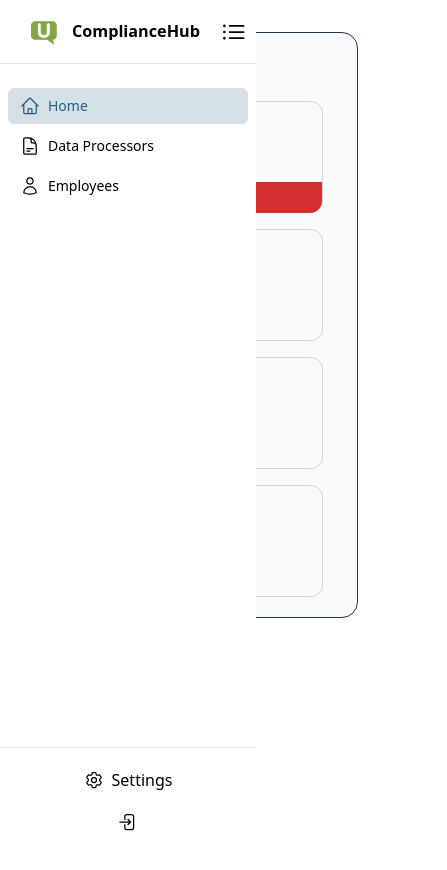
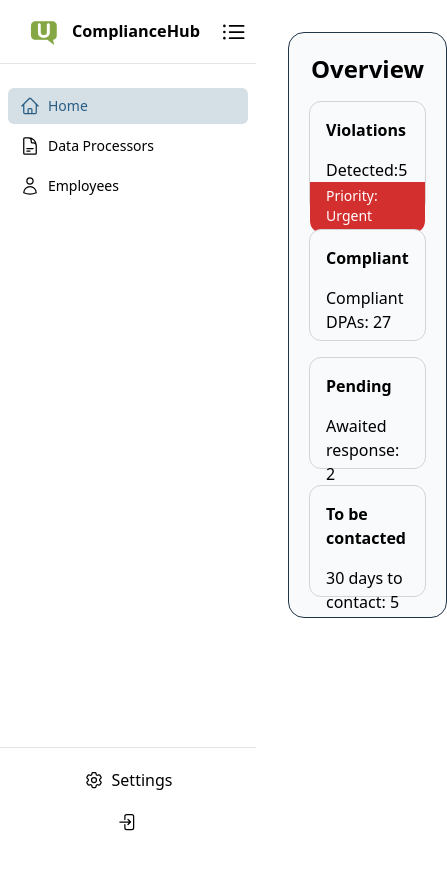
Before and after one commit to asbjorngosvig/p3_compliance_hub, a React (Vite) app in the folder frontend/: page / in a window 390 px wide. Shown: the top 870 px of the page, 447 px wide, since content can reach past the window. Before the commit the page ends 844 px from the top, so only its background shows below. Built offline with nearby package versions, Linux system fonts and the light colour scheme.

Commit message:
-Bug fixing on going -Added Parent div / wrapper -Responsive overview (still needs readjustment)

```diff
--- a/frontend/src/app/App.tsx
+++ b/frontend/src/app/App.tsx
@@ -1,5 +1,5 @@
 import '../shared/styles/App.css'
-import {OverviewHeaderComponent} from '../shared/components/OverviewHeaderComponent.tsx';
+import {OverviewHeader} from '../shared/components/OverviewHeader.tsx';
 import '../shared/styles/App.css'
 import Sidebar from '../shared/components/Sidebar';
 import {useState} from 'react'
@@ -10,15 +10,23 @@ function App() {
     return (
         <>
 
+            <div className="flex h-screen">
+                <Sidebar
+                    isCollapsed={isSidebarCollapsed}
+                    toggle={() => setIsSidebarCollapsed(!isSidebarCollapsed)}
+                />
 
-            <Sidebar
-                isCollapsed={isSidebarCollapsed}
-                toggle={() => setIsSidebarCollapsed(!isSidebarCollapsed)}
-            />
+                <div
+                    className={`flex-1 transition-all duration-300 ${
+                        isSidebarCollapsed ? 'pl-16' : 'pl-64'} xl:-mx-20 md:-mx-0`}
+                >
 
-            <>
-                <OverviewHeaderComponent></OverviewHeaderComponent>
-            </>
+                    <OverviewHeader />
+
+
+                </div>
+            </div>
+
             </>
             )
             }
--- a/frontend/src/shared/components/OverviewCardComponent.tsx
+++ b/frontend/src/shared/components/OverviewCard.tsx
@@ -1,24 +1,33 @@
-interface OverviewCardProps {
+export interface OverviewCardProps {
     title: string;
     description: string;
     numberCount: number;
     violationStatus: boolean;
-    priority?: string;
+    priority?: priorityStatus;
+    icon?: React.ElementType
+}
+export enum priorityStatus{
+    Urgent = "Urgent",
+    Important=" Important",
+    Normal ="Normal"
 }
 
-
-export function OverviewCardComponent({
+export function OverviewCard({
                                       title,
                                       description,
                                       numberCount,
                                       violationStatus,
                                       priority
                                   }: OverviewCardProps) {
+
     return (
-        <> {/*<div className="border rounded-xl p-4 w-64 sm:w-32 md:w-72 lg:w-64 bg-slate-50 text-neutral-300">*/}
-            <div className="border rounded-xl p-4 w-64 h-28 bg-slate-50 text-neutral-300">
+        <> {/*<div className="border rounded-xl p-4 w-64 sm:w-32 md:w-72 lg:w-64 bg-slate-50 text-neutral-300">
+                <div className="border rounded-xl p-4 w-full h-28 bg-slate-50 text-neutral-300">
+
+            */}
+            <div className="border rounded-xl p-4 w-full h-28 bg-slate-50 text-neutral-300">
                 <div className="text-black">
-                    <div className={"justify-items-start font-semibold"}><h3>{title}</h3></div>
+                    <div className={"justify-items-start font-semibold"}><h3>{title} </h3> </div>
                     <div className={"justify-items-start row pb-0 pt-4 "}><p>{description}<span>{numberCount}</span></p></div>
                     {violationStatus && (
                         /*<div className={" justify-items-start bg-[#D32F2F] text-white py-3 text-sm rounded-b-xl p-4 w-64"}>*/
@@ -35,4 +44,4 @@ export function OverviewCardComponent({
 }
 
 
-export default OverviewCardComponent;
+export default OverviewCard;
--- a/frontend/src/shared/components/OverviewCards.tsx
+++ b/frontend/src/shared/components/OverviewCards.tsx
@@ -1,37 +1,30 @@
-import {OverviewCardComponent} from './OverviewCardComponent.tsx';
+import {OverviewCard} from './OverviewCard.tsx';
+import {priorityStatus} from "./OverviewCard.tsx";
 
+interface OverviewCardsProps {
+    cards: {
+        title: string;
+        description: string;
+        numberCount: number;
+        violationStatus: boolean;
+        priority?: priorityStatus;
+    }[];
+}
 
-export function OverviewCards() {
+export function OverviewCards({cards}: { OverviewCardsProps }) {
 
     return (
         <>
-            {/*<div className="flex wrap-normal whitespace-normal p-1">*/}
-                <div className="flex flex-wrap gap-4 justify-center text-left">
-                <OverviewCardComponent title={"Violations"} description={"Detected:"}
-                                       numberCount={5} violationStatus={true} priority={"Priority: Urgent"}
-                ></OverviewCardComponent>
-
-
-                <OverviewCardComponent title={"Compliant"} description={"Compliant DPAs: "}
-                                       numberCount={27} violationStatus={false}
-                ></OverviewCardComponent>
-
-
-                <OverviewCardComponent title={"Pending"} description={"Awaited response: "}
-                                       numberCount={2} violationStatus={false }
-                ></OverviewCardComponent>
-
-
-                <OverviewCardComponent title={"To be contacted"} description={"30 days to contact: "}
-                                       numberCount={5} violationStatus={false}
-                ></OverviewCardComponent>
-
-
-
+            {/*<div className="truncate flex wrap-normal whitespace-normal p-1">*/}
+            <div className=" grid gap-4 sm:grid-cols-2 lg:grid-cols-4  justify-center text-left ">
+                {cards.map((card, index) => (
+                        <OverviewCard key={index} {...card}></OverviewCard>
+                    )
+                )}
             </div>
         </>
     );
 }
 
 
-export default OverviewCardComponent;
+export default OverviewCard;
--- /dev/null
+++ b/frontend/src/shared/components/OverviewHeader.tsx
@@ -0,0 +1,49 @@
+import {OverviewCards} from "./OverviewCards.tsx";
+import { ExclamationTriangleIcon } from '@heroicons/react/24/outline'
+
+export function OverviewHeader() {
+    const cardsData = [
+        {
+            title : "Violations",
+            description : "Detected:",
+            numberCount : 5,
+            violationStatus : true,
+            priority : "Priority: Urgent",
+
+        },
+        {
+            title : "Compliant",
+            description : "Compliant DPAs: ",
+            numberCount : 27,
+            violationStatus : false
+        },
+        {
+            title : "Pending",
+            description : "Awaited response: ",
+            numberCount : 2,
+            violationStatus : false
+        },
+        {
+
+            title : "To be contacted",
+            description : "30 days to contact: ",
+            numberCount : 5,
+            violationStatus : false
+        }
+    ];
+
+
+    return (
+        <>
+            <div className={"  bg-slate-50 p-5 border rounded-2xl lg:text-left sm:text-center "}>
+
+                <p className={" text-black text-2xl font-semibold pb-4 "}>Overview</p>
+                <OverviewCards cards={cardsData}/>
+            </div>
+
+
+        </>
+    )
+}
+
+export default OverviewHeader;
--- a/frontend/src/shared/components/OverviewHeaderComponent.tsx
+++ /dev/null
@@ -1,18 +0,0 @@
-import {OverviewCards} from "./OverviewCards.tsx";
-
-export function OverviewHeaderComponent() {
-
-    return (
-        <>
-            <div className={"justify-items-start bg-slate-50 p-5 border rounded-2xl text-left"}>
-                <p className={" text-black text-2xl font-semibold pb-4 pl-10"}>Overview</p>
-
-                <OverviewCards></OverviewCards>
-            </div>
-
-
-        </>
-    )
-}
-
-export default OverviewHeaderComponent;
```
